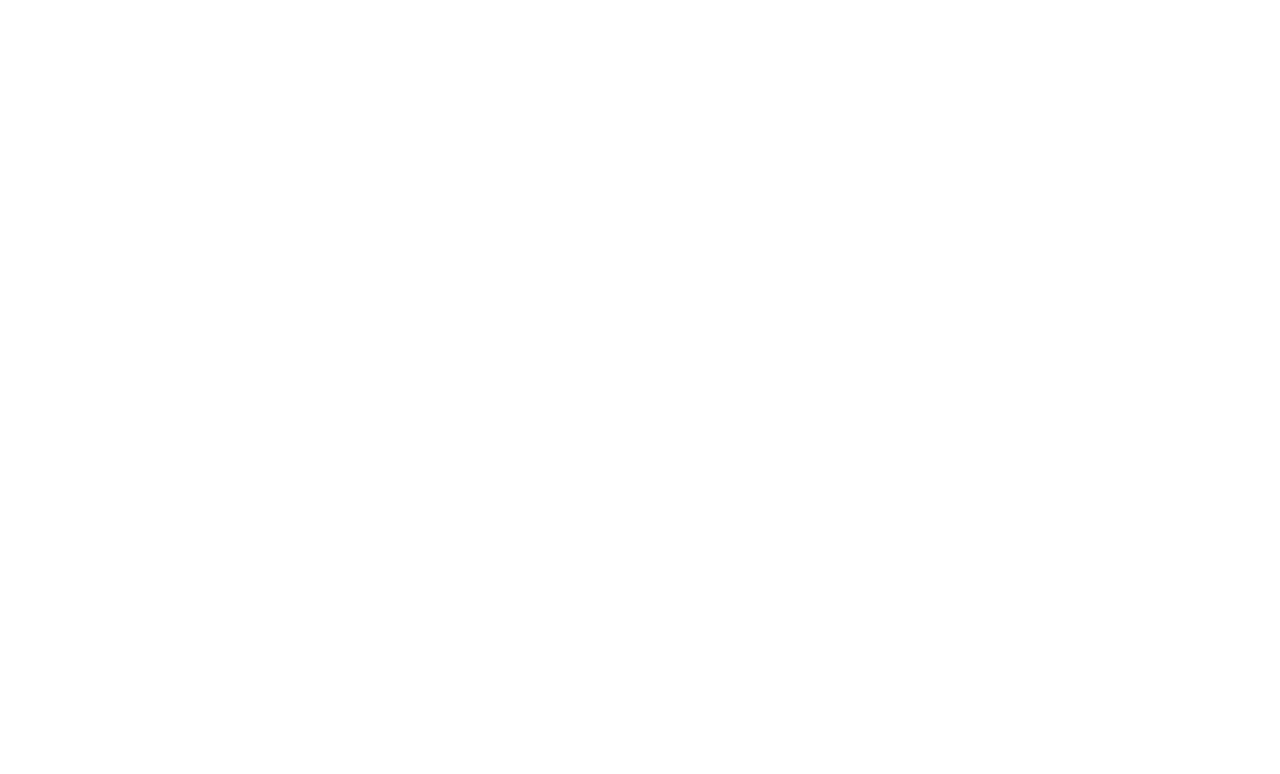
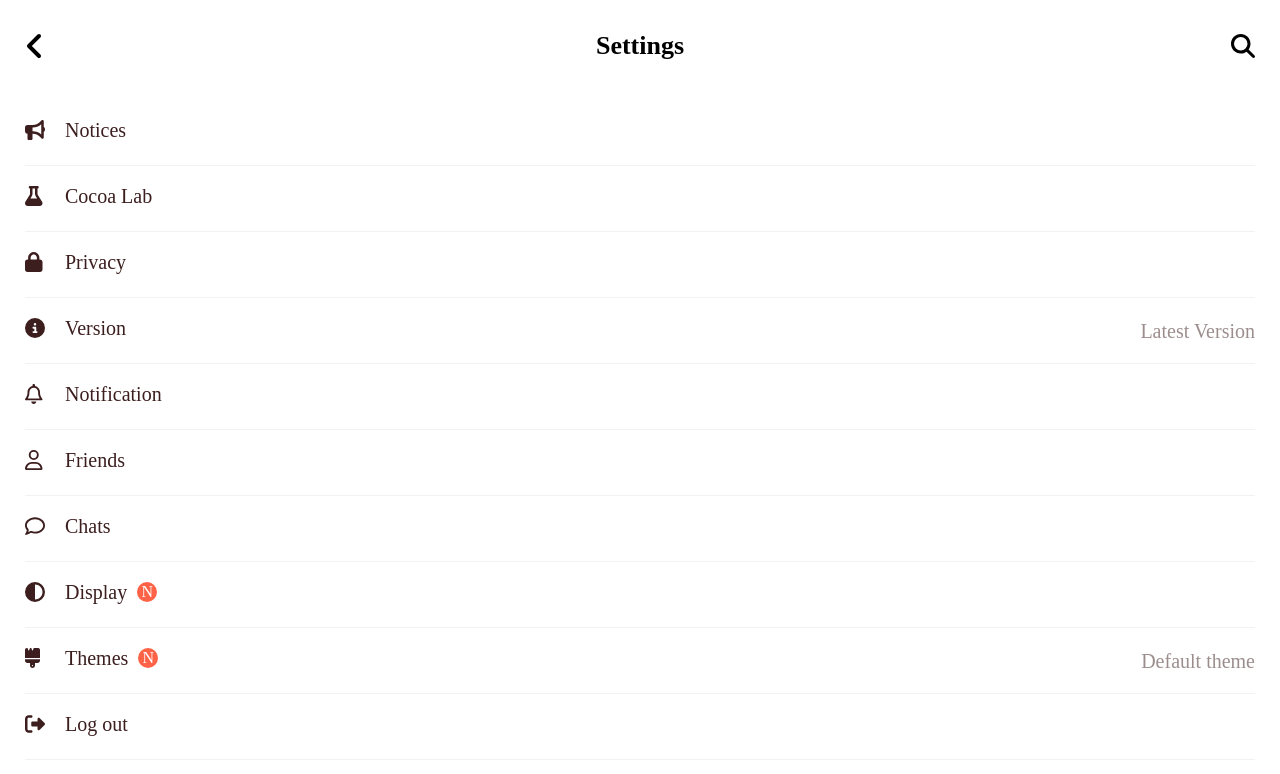
Before and after one commit to ouvir/Cocoa-clone-2022, a React (Create React App) app in the folder my-app/: page /settings in a window 1280 px wide. Before the commit this address had no page. Shown: the top 774 px of the page. Built offline with nearby package versions, Linux system fonts and the light colour scheme; a web font is replaced by a local one.

Commit message:
Create Settings.js

```diff
--- a/my-app/src/App.js
+++ b/my-app/src/App.js
@@ -3,6 +3,7 @@
 import NoShow from "./components/NoShow";
 import Login from "./routes/Login";
 import Home from "./routes/Home";
+import Settings from "./routes/Settings";
 import "./styles.css";
 
 function App() {
@@ -19,6 +20,7 @@
           <Routes>
             <Route path="/" element={<Login />} />
             <Route path="/home" element={<Home />} />
+            <Route path="/settings" element={<Settings />}></Route>
           </Routes>
         </Router>
       )}
--- a/my-app/src/components/css/alt-screen-header.css
+++ b/my-app/src/components/css/alt-screen-header.css
@@ -1,10 +1,9 @@
-.alt-header {
+.alt_header {
   position: fixed;
-  top: 25px;
+  top: 0px;
   width: 100%;
   box-sizing: border-box;
-  padding: 10px var(--horizontal-space);
-  padding-bottom: 30px;
+  padding: 30px var(--horizontal-space);
   display: flex;
   align-items: center;
   justify-content: center;
@@ -12,29 +11,29 @@
   z-index: 1;
 }
 /* 핵 */
-.alt-header__column {
+.alt_header__column {
   width: 33%;
 }
 
-.alt-header__column:first-child {
+.alt_header__column:first-child {
   margin-right: auto;
 }
 
-.alt-header__column:nth-child(2) {
+.alt_header__column:nth-child(2) {
   text-align: center;
 }
 
-.alt-header__column:last-child {
+.alt_header__column:last-child {
   margin-left: auto;
   display: flex;
   justify-content: flex-end;
 }
 
-.alt-header__title {
+.alt_header__title {
   font-size: var(--font-size-xl);
   font-weight: 700;
 }
 
-.alt-header__column span:last-child {
+.alt_header__column span:last-child {
   margin-left: 20px;
 }
--- a/my-app/src/components/css/user-component.css
+++ b/my-app/src/components/css/user-component.css
@@ -12,7 +12,7 @@
 .user_component__avatar {
   width: 50px;
   height: 50px;
-  border_radius: 30%;
+  border-radius: 30%;
   margin-right: 20px;
   border: var(--main-border);
 }
--- /dev/null
+++ b/my-app/src/routes/Settings.js
@@ -0,0 +1,133 @@
+import { FontAwesomeIcon } from "@fortawesome/react-fontawesome";
+import {
+  faAngleLeft,
+  faMagnifyingGlass,
+  faBullhorn,
+  faFlask,
+  faLock,
+  faCircleInfo,
+  faCircleHalfStroke,
+  faBrush,
+  faRightFromBracket,
+} from "@fortawesome/free-solid-svg-icons";
+import { faBell, faComment, faUser } from "@fortawesome/free-regular-svg-icons";
+import styles from "./Settings.module.css";
+
+function Settings() {
+  return (
+    <div>
+      <header className="alt_header">
+        <div className="alt_header__column">
+          <a href="more.html">
+            <FontAwesomeIcon icon={faAngleLeft} size="2x" />
+          </a>
+        </div>
+        <div className="alt_header__column">
+          <h1 className="alt_header__title">Settings</h1>
+        </div>
+        <div className="alt_header__column">
+          <FontAwesomeIcon icon={faMagnifyingGlass} size="xl" />
+        </div>
+      </header>
+      <main className={`main_screen ${styles.setting_screen}`}>
+        <ul className={styles.settings_list}>
+          <li className={styles.settings__setting}>
+            <div className={styles.settings__setting_column}>
+              <span>
+                <FontAwesomeIcon icon={faBullhorn} />
+              </span>
+              <span>Notices</span>
+            </div>
+            <div className={styles.settings__setting_column}></div>
+          </li>
+          <li className={styles.settings__setting}>
+            <div className={styles.settings__setting_column}>
+              <span>
+                <FontAwesomeIcon icon={faFlask} />
+              </span>
+              <span>Cocoa Lab</span>
+            </div>
+            <div className={styles.settings__setting_column}></div>
+          </li>
+          <li className={styles.settings__setting}>
+            <div className={styles.settings__setting_column}>
+              <span>
+                <FontAwesomeIcon icon={faLock} />
+              </span>
+              <span>Privacy</span>
+            </div>
+            <div className={styles.settings__setting_column}></div>
+          </li>
+          <li className={styles.settings__setting}>
+            <div className={styles.settings__setting_column}>
+              <span>
+                <FontAwesomeIcon icon={faCircleInfo} />
+              </span>
+              <span>Version</span>
+            </div>
+            <div className={styles.settings__setting_column}>
+              Latest Version
+            </div>
+          </li>
+          <li className={styles.settings__setting}>
+            <div className={styles.settings__setting_column}>
+              <span>
+                <FontAwesomeIcon icon={faBell} />
+              </span>
+              <span>Notification</span>
+            </div>
+            <div className={styles.settings__setting_column}></div>
+          </li>
+          <li className={styles.settings__setting}>
+            <a href="friends.html" className={styles.settings__setting_column}>
+              <span>
+                <FontAwesomeIcon icon={faUser} />
+              </span>
+              <span>Friends</span>
+            </a>
+            <div className={styles.settings__setting_column}></div>
+          </li>
+          <li className={styles.settings__setting}>
+            <a href="chats.html" className={styles.settings__setting_column}>
+              <span>
+                <FontAwesomeIcon icon={faComment} />
+              </span>
+              <span>Chats</span>
+            </a>
+            <div className={styles.settings__setting_column}></div>
+          </li>
+          <li className={styles.settings__setting}>
+            <div className={styles.settings__setting_column}>
+              <span>
+                <FontAwesomeIcon icon={faCircleHalfStroke} />
+              </span>
+              <span>Display</span>
+              <div className="badge">N</div>
+            </div>
+            <div className={styles.settings__setting_column}></div>
+          </li>
+          <li className={styles.settings__setting}>
+            <div className={styles.settings__setting_column}>
+              <span>
+                <FontAwesomeIcon icon={faBrush} />
+              </span>
+              <span>Themes</span>
+              <div className="badge">N</div>
+            </div>
+            <div className={styles.settings__setting_column}>Default theme</div>
+          </li>
+          <li className={styles.settings__setting}>
+            <a href="index.html" className={styles.settings__setting_column}>
+              <span>
+                <FontAwesomeIcon icon={faRightFromBracket} />
+              </span>
+              <span>Log out</span>
+            </a>
+            <div className={styles.settings__setting_column}></div>
+          </li>
+        </ul>
+      </main>
+    </div>
+  );
+}
+export default Settings;
--- /dev/null
+++ b/my-app/src/routes/Settings.module.css
@@ -0,0 +1,34 @@
+.setting_screen {
+  margin: 100px 0px;
+}
+
+.settings__setting {
+  color: var(--brown);
+  padding: 20px 0;
+  border-bottom: 1px solid rgba(0, 0, 0, 0.05);
+  font-size: var(--font-size-lg);
+  display: flex;
+  align-items: center;
+  justify-content: space-between;
+}
+
+.settings__setting span:first-child {
+  display: block;
+  width: 25px;
+  height: 25px;
+  margin-right: 15px;
+}
+
+.settings__setting_column:first-child {
+  display: flex;
+  width: 50vw;
+  justify-content: flex-start;
+}
+
+.settings__setting_column:first-child div {
+  margin-left: 10px;
+}
+
+.settings__setting_column:last-child {
+  opacity: 0.5;
+}
--- a/my-app/src/routes/main/Friends.js
+++ b/my-app/src/routes/main/Friends.js
@@ -7,11 +7,11 @@
   faChevronRight,
   faChevronUp,
 } from "@fortawesome/free-solid-svg-icons";
-
+import { Link } from "react-router-dom";
 import styles from "./Friends.module.css";
 function Friends() {
   return (
-    <div>
+    <div className={styles.friends}>
       <header className="screen_header">
         <h1 className="screen_header__title">Friends</h1>
         <div className="screen_header__icons">
@@ -22,11 +22,11 @@
             <FontAwesomeIcon icon={faMusic} size="lg" />
           </span>
           <span className={styles.gear__notification}>
-            <div id="Link넣어줄꺼">
+            <Link to="/settings">
               <FontAwesomeIcon icon={faGear} size="lg" />
-            </div>
+            </Link>
             <span
-              className={`${styles.screen_header__notification__dot} badge__dot`}
+              className={"screen_header__notification__dot badge_dot"}
             ></span>
           </span>
         </div>
--- a/my-app/src/routes/main/Friends.module.css
+++ b/my-app/src/routes/main/Friends.module.css
@@ -57,3 +57,7 @@
   width: 200px;
   height: 300px;
 }
+
+.gear__notification {
+  position: relative;
+}
--- a/my-app/src/styles.css
+++ b/my-app/src/styles.css
@@ -8,17 +8,11 @@
 @import "./components/css/alt-screen-header.css";
 @import "./components/css/icon-row.css";
 
-html {
+body {
   font-family: "Edu NSW ACT Foundation", cursive;
-  height: 100vh;
-  width: 100vw;
+  box-sizing: border-box;
 }
 
-#root {
-  width: 100vw;
-  height: 100vh;
-}
-
-.main-screen {
+.main_screen {
   padding: 0px var(--horizontal-space);
 }
```
